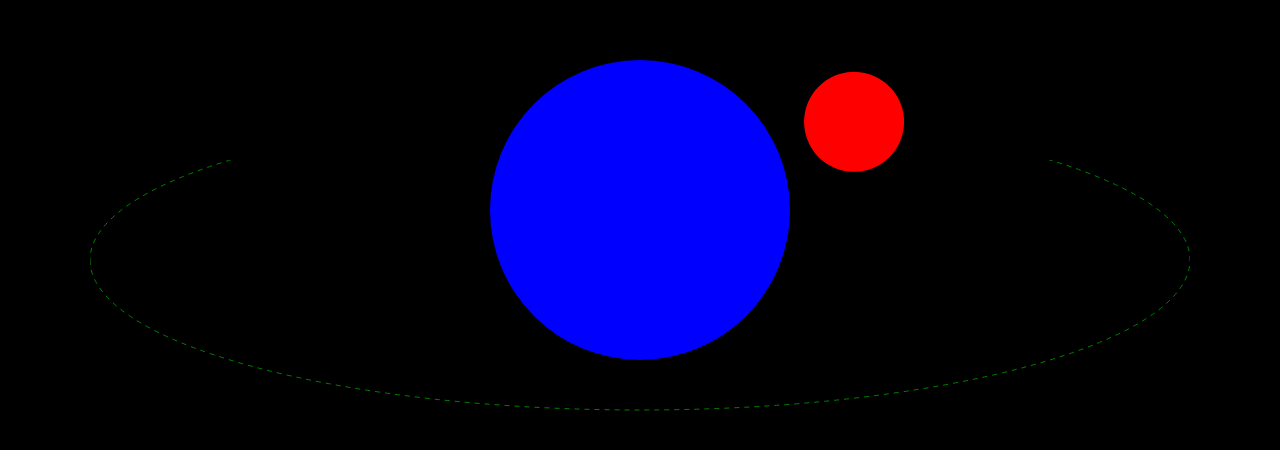
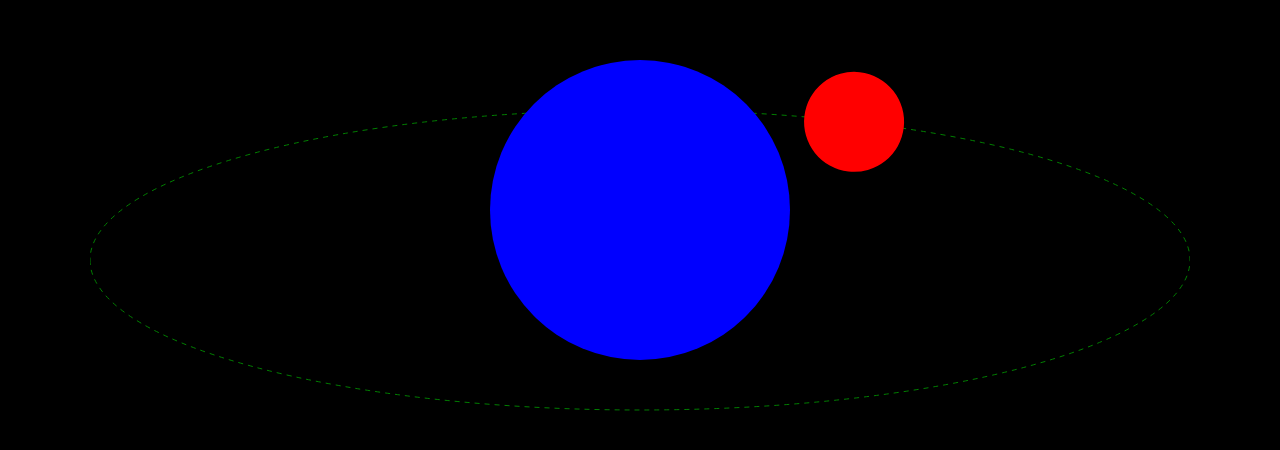
Before and after one commit to kevin-06-huang/orbit-demo, a React (Vite) app: page / in a window 1280 px wide. Shown: the part 190-640 px from the top of the page. Built offline with nearby package versions, Linux system fonts and the light colour scheme.

Commit message:
Fix the stacking issue

```diff
--- a/src/components/OrbitContainer.tsx
+++ b/src/components/OrbitContainer.tsx
@@ -3,15 +3,15 @@ import Moon from "./Moon";
 const OrbitContainer = () => {
   return (
     <div className="ellipse-container">
-      <svg width="1100" height="400">
+      <svg className="ellipse-path" width="1100" height="400">
         <path
-          d="M0,100 a550,150 0 1,0 1100,0 a550,150 0 1,0 -1100,0"
+          d="M0,200 a550,150 0 1,0 1100,0 a550,150 0 1,0 -1100,0"
           fill="none"
           stroke="green"
           stroke-dasharray="5,5"
         />
       </svg>
-      <Moon/>
+      <Moon />
     </div>
   );
 };
--- a/src/style.css
+++ b/src/style.css
@@ -32,17 +32,23 @@ body {
 .ellipse-container {
   content: '';
   position: absolute;
-  top: calc(50% - 50px);
+  top: calc(50% - 150px);
   left: calc(50% - 550px);
   width: 1100px;
-  height: 300px;
+  height: 400px;
+  z-index: -1
+}
+
+.ellipse-path {
+  position: absolute;
+  z-index: -2
 }
 
 .ellipse-animation {
   position: absolute;
   top: 0;
   left: 0;
-  offset-path: path("M0,100 a550,150 0 1,0 1100,0 a550,150 0 1,0 -1100,0");
+  offset-path: path("M0,200 a550,150 0 1,0 1100,0 a550,150 0 1,0 -1100,0");
   animation: moveAlongPath 3s infinite linear;
 }
 
```
